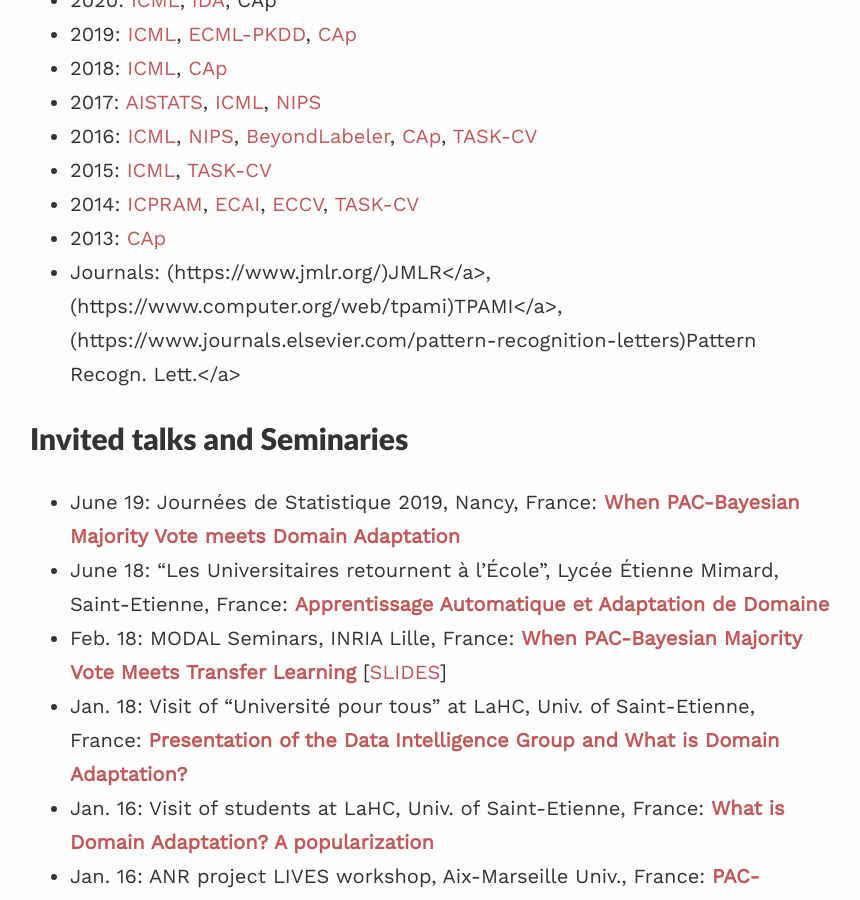
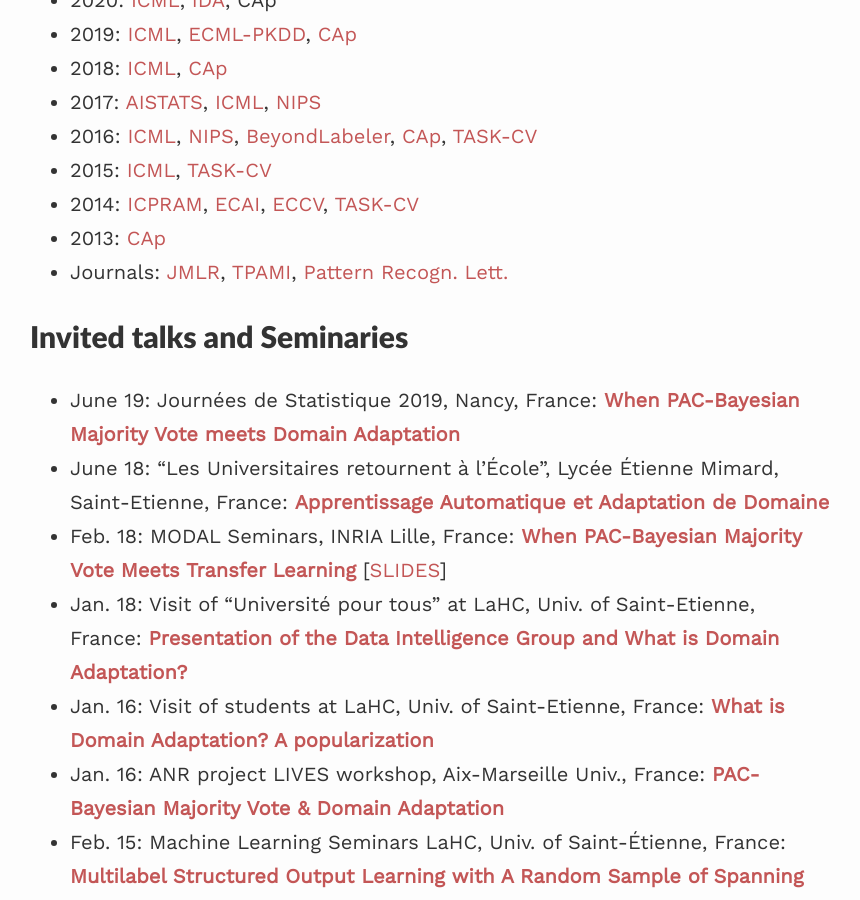
Before and after one commit to emorvant/emorvant.github.io, a Jekyll site: the page built from index.md, in a window 1280 px wide and 900 px high, scrolled down 6244 px. Shown: the whole window, without its empty margins (210-1070 px from the left). Built offline with Jekyll 4.4.1, drawn with Linux system fonts in a browser that asks for light colours; some of the changed lines change nothing that is shown.

Commit message:
typos encore

```diff
--- a/index.md
+++ b/index.md
@@ -34,6 +34,7 @@
 
 
 # Research Projects
+
 - ANR project Famous *(local coordinator)* : <titre>Fair multimodal Learning</titre>
 - Projet inter-laboratoire FIL (Fédération Informatique de Lyon) (with [Dr. G Metlzer](https://guillaumemetzler.github.io)): <titre>PAC-Bayesian Fair Learning</titre>
 - Projet inter-laboratoire FIL (with [Dr. G Metlzer](https://guillaumemetzler.github.io)) :	<titre>Random Fourrier Features for PAC-Bayesian Domain Adaptation</titre>
@@ -91,7 +92,6 @@
 - 2020 : Léo Gautheron, St-Etienne (co-supervisor)
 - 2018 : Anil Goyal, St-Etienne/Grenoble (co-supervisor)
 
-
 # Current Teaching
 
 *Depuis Juillet 2015, je suis la responsable de la 2ème année de la licence d'informatique.*
@@ -103,7 +103,6 @@
 - L1 Info - Programmation fonctionnelle - Ocaml
 - L2 Info - Systèmes d'exploitation
 - L2 Info - Programmation impérative - C (classique et spécifique alternants)
-
 
 # Administration activities
 
@@ -120,21 +119,21 @@
 - 2019: Demonstration co-chair at [ECML-PKDD 2019](https://ecmlpkdd2019.org/)
 - Oct. 2015: Member of the local team of [IDA 2015](https://ida2015.univ-st-etienne.fr/) (International Symposium on Intelligent Data Analysis)
 - Sept. 14: Organization of the international workshop on **LEarning with Multiple views: Applications to computer vision and multimedia** (in conjunction with ECML-PKDD 2014), with S. Ayache, M. Cord, and F.-X. Dupé
-- May 14: Organization of the annual conference of the **Austrian Association for Pattern Recognition** ([ÖAGM 2014](https://ist.ac.at/oagm2014/welcome/){:target ="_blank"}), with [V. Kolomogorov](https://pub.ist.ac.at/~vnk/), [C. H. Lampert](https://pub.ist.ac.at/~chl/), and [R. Takhanov](https://pub.ist.ac.at/~takhanov/).
+- May 14: Organization of the annual conference of the **Austrian Association for Pattern Recognition** ([ÖAGM 2014](https://ist.ac.at/oagm2014/welcome/)), with [V. Kolomogorov](https://pub.ist.ac.at/~vnk/), [C. H. Lampert](https://pub.ist.ac.at/~chl/), and [R. Takhanov](https://pub.ist.ac.at/~takhanov/).
 
 # Member of Program Committees/Reviewer
 - 2025 : [CAp](https://pfia2025.u-bourgogne.fr/conferences/cap/), [NeurIPS](https://neurips.cc/Conferences/2025)
 - 2022: [ECML-PKDD](https://2022.ecmlpkdd.org/) (as area chair), [ICML](https://icml.cc/Conferences/2022), CAp
 - 2021: [ICML](https://icml.cc/Conferences/2021), CAp
 - 2020: [ICML](https://icml.cc/Conferences/2020), [IDA](https://ida2020.org/), CAp
-- 2019: [ICML](https://icml.cc/Conferences/2019),  [ECML-PKDD](https://ecmlpkdd2019.org/), [CAp](https://www.irit.fr/pfia2019/cap/){:target ="_blank"}
-- 2018: [ICML](https://icml.cc/2018/), [CAp](https://cap2018.litislab.fr/){:target ="_blank"}
+- 2019: [ICML](https://icml.cc/Conferences/2019),  [ECML-PKDD](https://ecmlpkdd2019.org/), [CAp](https://www.irit.fr/pfia2019/cap/)
+- 2018: [ICML](https://icml.cc/2018/), [CAp](https://cap2018.litislab.fr/)
 - 2017: [AISTATS](https://www.aistats.org), [ICML](https://icml.cc/2017/), [NIPS](https://nips.cc/Conferences/2017)
 - 2016: [ICML](https://icml.cc/2016/), [NIPS](https://nips.cc/Conferences/2016), [BeyondLabeler](https://smileclinic.alwaysdata.net/ijcai16workshop/),  [CAp](https://cap16.lif.univ-mrs.fr/), [TASK-CV](https://adas.cvc.uab.es/task-cv2016/)
 - 2015: [ICML](https://icml.cc/2015/), [TASK-CV](https://adas.cvc.uab.es/task-cv2015/)
 - 2014: [ICPRAM](https://www.icpram.org/?y=2014), [ECAI](https://www.ecai2014.org), [ECCV](https://eccv2014.org), [TASK-CV](https://www.cvc.uab.es/adas/task-cv2014/)
 - 2013: [CAp](https://pfia2013.univ-lille1.fr/doku.php%3Fid=fr:cap.html)
-- Journals: (https://www.jmlr.org/)JMLR</a>, (https://www.computer.org/web/tpami)TPAMI</a>, (https://www.journals.elsevier.com/pattern-recognition-letters)Pattern Recogn. Lett.</a>
+- Journals: [JMLR](https://www.jmlr.org/), [TPAMI](https://www.computer.org/web/tpami), [Pattern Recogn. Lett.](https://www.journals.elsevier.com/pattern-recognition-letters)
 
 # Invited talks and Seminaries
 - June 19: Journées de Statistique 2019, Nancy, France: <titre>When PAC-Bayesian Majority Vote meets Domain Adaptation</titre>
```
